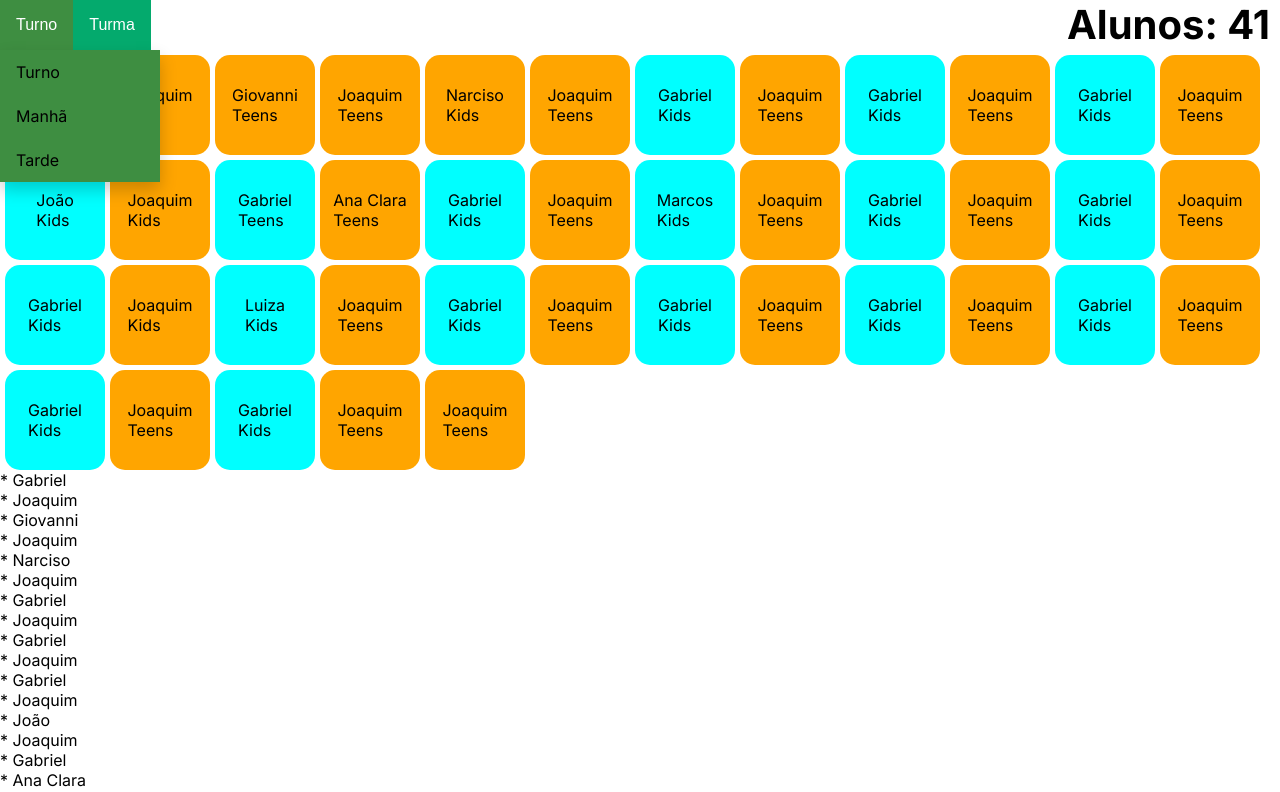
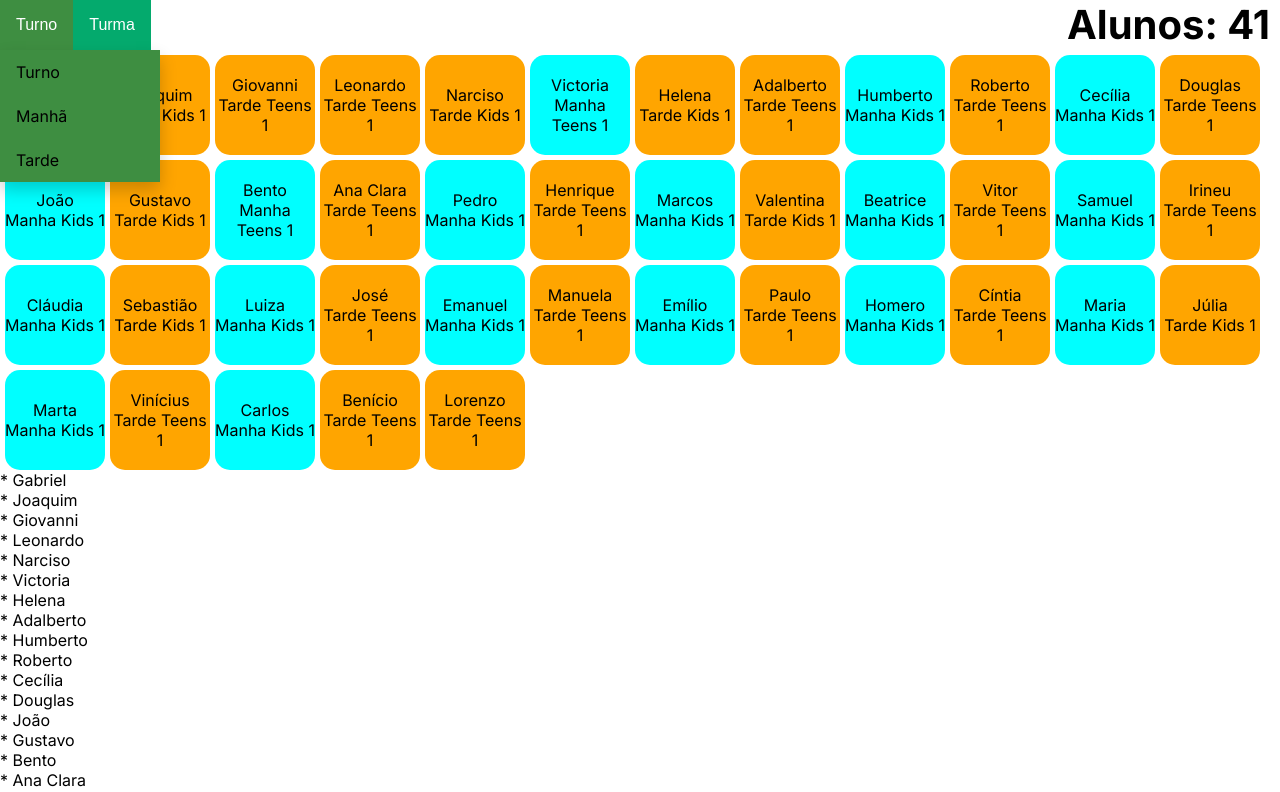
Before and after one commit to Tempmarcos/sistemaMabel, a Next.js app: page / in a window 1280 px wide. Shown: the top 792 px of the page. Built offline with nearby package versions, Linux system fonts and the light colour scheme.

Commit message:
filtro simples

```diff
--- a/src/app/components/botoes/dropdown.module.css
+++ b/src/app/components/botoes/dropdown.module.css
@@ -11,6 +11,7 @@
   .dropdown {
     position: relative;
     display: inline-block;
+
   }
 
   /* Dropdown Content (Hidden by Default) */
@@ -19,6 +20,8 @@
     position: absolute;
     background-color: #3e8e41;
     min-width: 160px;
+    max-height: 160px;
+    overflow-y: auto;
     box-shadow: 0px 8px 16px 0px rgba(0,0,0,0.2);
     z-index: 1;
   }
--- a/src/app/components/cards/alunoCard/styles.module.css
+++ b/src/app/components/cards/alunoCard/styles.module.css
@@ -7,6 +7,7 @@
     align-items: center;
     margin: 5px 0px 0px 5px;
     border-radius: 15px;
+    text-align: center;
 }
 
 .cardTarde {
@@ -18,4 +19,5 @@
     align-items: center;
     margin: 5px 0px 0px 5px;
     border-radius: 15px;
+    text-align: center;
 }
--- a/src/app/globals.css
+++ b/src/app/globals.css
@@ -82,11 +82,9 @@
 html,
 body {
   max-width: 100vw;
+  min-height: 100vh;
   overflow-x: hidden;
-}
-
-body {
-
+  font-family: Arial, Helvetica, sans-serif
 }
 
 .listaAlunos {
--- a/src/app/page.tsx
+++ b/src/app/page.tsx
@@ -4,105 +4,49 @@ import styles from "./page.module.css";
 import AlunoCard from "./components/cards/alunoCard/alunoCard";
 import {useState} from "react";
 import DropdownButton from "./components/botoes/dropdownButton";
+import { alunos } from "@/mocks/alunos";
 
 
 
-const alunos = [
-  {nome: "Gabriel", turno: "manha", turma: "Kids"},
-  {nome: "Joaquim", turno: "tarde", turma: "Kids"},
-  {nome: "Giovanni", turno: "tarde", turma: "Teens"},
-  {nome: "Joaquim", turno: "tarde", turma: "Teens"},
-  {nome: "Narciso", turno: "tarde", turma: "Kids"},
-  {nome: "Joaquim", turno: "tarde", turma: "Teens"},
-  {nome: "Gabriel", turno: "manha", turma: "Kids"},
-  {nome: "Joaquim", turno: "tarde", turma: "Teens"},
-  {nome: "Gabriel", turno: "manha", turma: "Kids"},
-  {nome: "Joaquim", turno: "tarde", turma: "Teens"},
-  {nome: "Gabriel", turno: "manha", turma: "Kids"},
-  {nome: "Joaquim", turno: "tarde", turma: "Teens"},
-  {nome: "João", turno: "manha", turma: "Kids"},
-  {nome: "Joaquim", turno: "tarde", turma: "Kids"},
-  {nome: "Gabriel", turno: "manha", turma: "Teens"},
-  {nome: "Ana Clara", turno: "tarde", turma: "Teens"},
-  {nome: "Gabriel", turno: "manha", turma: "Kids"},
-  {nome: "Joaquim", turno: "tarde", turma: "Teens"},
-  {nome: "Marcos", turno: "manha", turma: "Kids"},
-  {nome: "Joaquim", turno: "tarde", turma: "Teens"},
-  {nome: "Gabriel", turno: "manha", turma: "Kids"},
-  {nome: "Joaquim", turno: "tarde", turma: "Teens"},
-  {nome: "Gabriel", turno: "manha", turma: "Kids"},
-  {nome: "Joaquim", turno: "tarde", turma: "Teens"},
-  {nome: "Gabriel", turno: "manha", turma: "Kids"},
-  {nome: "Joaquim", turno: "tarde", turma: "Kids"},
-  {nome: "Luiza", turno: "manha", turma: "Kids"},
-  {nome: "Joaquim", turno: "tarde", turma: "Teens"},
-  {nome: "Gabriel", turno: "manha", turma: "Kids"},
-  {nome: "Joaquim", turno: "tarde", turma: "Teens"},
-  {nome: "Gabriel", turno: "manha", turma: "Kids"},
-  {nome: "Joaquim", turno: "tarde", turma: "Teens"},
-  {nome: "Gabriel", turno: "manha", turma: "Kids"},
-  {nome: "Joaquim", turno: "tarde", turma: "Teens"},
-  {nome: "Gabriel", turno: "manha", turma: "Kids"},
-  {nome: "Joaquim", turno: "tarde", turma: "Teens"},
-  {nome: "Gabriel", turno: "manha", turma: "Kids"},
-  {nome: "Joaquim", turno: "tarde", turma: "Teens"},
-  {nome: "Gabriel", turno: "manha", turma: "Kids"},
-  {nome: "Joaquim", turno: "tarde", turma: "Teens"},
-  {nome: "Joaquim", turno: "tarde", turma: "Teens"},
 
-]
 
 export default function Home() {
-
-
 
   const [alunosFiltrados, setAlunosFiltrados] = useState(alunos);
 
 
-  function listaTurma(alunos : any){
-    let arrayTurma = alunos.turma.filter(function (v : string, i: number, self: string){
-      return i == self.indexOf(v);
-    });
+  function handleFiltroTurma(turma : string){
+    if(turma == '') setAlunosFiltrados(alunos);
+    else setAlunosFiltrados(alunos.filter(aluno => aluno.turma === turma))
 
-    console.log(arrayTurma)
-    return arrayTurma;
   }
 
-  function handleFilterTurno(filter: string) {
-    setAlunosFiltrados(alunos.filter(aluno => aluno.turno === filter))
-    if(!filter) setAlunosFiltrados(alunos)
+  function handleFiltroTurno(turno : string){
+    if(turno == '') setAlunosFiltrados(alunos);
+    else setAlunosFiltrados(alunos.filter(aluno => aluno.turno === turno))
+
   }
-
-
- function handleButtonSemFiltro(){
-  setAlunosFiltrados(alunos);
- }
-
- function handleButtonKids(){
-  setAlunosFiltrados(alunos.filter(aluno => aluno.turma === "Kids"));
- }
-
- function handleButtonTeens(){
-  setAlunosFiltrados(alunos.filter(aluno => aluno.turma === "Teens"));
- }
 
   return (
     <>
     <div className="filtro">
-    <h1 className="contagemAlunos">Alunos: {alunos.length}</h1>
-      <DropdownButton name="Turno">
-        <div>
-          <a onClick={() => handleFilterTurno('')}>Turno</a>
-          <a onClick={() => handleFilterTurno('manha')}>Manhã</a>
-          <a onClick={() => handleFilterTurno('tarde')}>Tarde</a>
-        </div>
-      </DropdownButton>
+    <h1 className="contagemAlunos">Alunos: {alunosFiltrados.length}</h1>
+
+    <DropdownButton name="Turno">
+      <div>
+        <a onClick={() => handleFiltroTurno('')}>Turno</a>
+        <a onClick={() => handleFiltroTurno('manha')}>Manhã</a>
+        <a onClick={() => handleFiltroTurno('tarde')}>Tarde</a>
+      </div>
+    </DropdownButton>
 
       <DropdownButton name="Turma">
         <div>
-          <a onClick={handleButtonSemFiltro}>Turma</a>
-          <a onClick={handleButtonKids}>Kids</a>
-          <a onClick={handleButtonTeens}>Teens</a>
+          <a onClick={() => handleFiltroTurma('')}>Turma</a>
+          <a onClick={() => handleFiltroTurma('Tarde Kids 1')}>Tarde Kids 1</a>
+          <a onClick={() => handleFiltroTurma('Tarde Teens 1')}>Tarde Teens 1</a>
+          <a onClick={() => handleFiltroTurma('Manha Kids 1')}>Manha Kids 1</a>
+          <a onClick={() => handleFiltroTurma('Manha Teens 1')}>Manha Teens 1</a>
         </div>
       </DropdownButton>
 
--- /dev/null
+++ b/src/mocks/alunos.ts
@@ -0,0 +1,44 @@
+export const alunos = [
+    {nome: "Gabriel", turno: "manha", turma: "Manha Kids 1", id:'1'},
+    {nome: "Joaquim", turno: "tarde", turma: "Tarde Kids 1"},
+    {nome: "Giovanni", turno: "tarde", turma: "Tarde Teens 1"},
+    {nome: "Leonardo", turno: "tarde", turma: "Tarde Teens 1"},
+    {nome: "Narciso", turno: "tarde", turma: "Tarde Kids 1"},
+    {nome: "Victoria", turno: "manha", turma: "Manha Teens 1"},
+    {nome: "Helena", turno: "tarde", turma: "Tarde Kids 1"},
+    {nome: "Adalberto", turno: "tarde", turma: "Tarde Teens 1"},
+    {nome: "Humberto", turno: "manha", turma: "Manha Kids 1"},
+    {nome: "Roberto", turno: "tarde", turma: "Tarde Teens 1"},
+    {nome: "Cecília", turno: "manha", turma: "Manha Kids 1"},
+    {nome: "Douglas", turno: "tarde", turma: "Tarde Teens 1"},
+    {nome: "João", turno: "manha", turma: "Manha Kids 1"},
+    {nome: "Gustavo", turno: "tarde", turma: "Tarde Kids 1"},
+    {nome: "Bento", turno: "manha", turma: "Manha Teens 1"},
+    {nome: "Ana Clara", turno: "tarde", turma: "Tarde Teens 1"},
+    {nome: "Pedro", turno: "manha", turma: "Manha Kids 1"},
+    {nome: "Henrique", turno: "tarde", turma: "Tarde Teens 1"},
+    {nome: "Marcos", turno: "manha", turma: "Manha Kids 1"},
+    {nome: "Valentina", turno: "tarde", turma: "Tarde Kids 1"},
+    {nome: "Beatrice", turno: "manha", turma: "Manha Kids 1"},
+    {nome: "Vitor", turno: "tarde", turma: "Tarde Teens 1"},
+    {nome: "Samuel", turno: "manha", turma: "Manha Kids 1"},
+    {nome: "Irineu", turno: "tarde", turma: "Tarde Teens 1"},
+    {nome: "Cláudia", turno: "manha", turma: "Manha Kids 1"},
+    {nome: "Sebastião", turno: "tarde", turma: "Tarde Kids 1"},
+    {nome: "Luiza", turno: "manha", turma: "Manha Kids 1"},
+    {nome: "José", turno: "tarde", turma: "Tarde Teens 1"},
+    {nome: "Emanuel", turno: "manha", turma: "Manha Kids 1"},
+    {nome: "Manuela", turno: "tarde", turma: "Tarde Teens 1"},
+    {nome: "Emílio", turno: "manha", turma: "Manha Kids 1"},
+    {nome: "Paulo", turno: "tarde", turma: "Tarde Teens 1"},
+    {nome: "Homero", turno: "manha", turma: "Manha Kids 1"},
+    {nome: "Cíntia", turno: "tarde", turma: "Tarde Teens 1"},
+    {nome: "Maria", turno: "manha", turma: "Manha Kids 1"},
+    {nome: "Júlia", turno: "tarde", turma: "Tarde Kids 1"},
+    {nome: "Marta", turno: "manha", turma: "Manha Kids 1"},
+    {nome: "Vinícius", turno: "tarde", turma: "Tarde Teens 1"},
+    {nome: "Carlos", turno: "manha", turma: "Manha Kids 1"},
+    {nome: "Benício", turno: "tarde", turma: "Tarde Teens 1"},
+    {nome: "Lorenzo", turno: "tarde", turma: "Tarde Teens 1"},
+
+  ]
```
Also changed, not shown: src/mocks/aluno.ts (added, +10 -0 lines).
